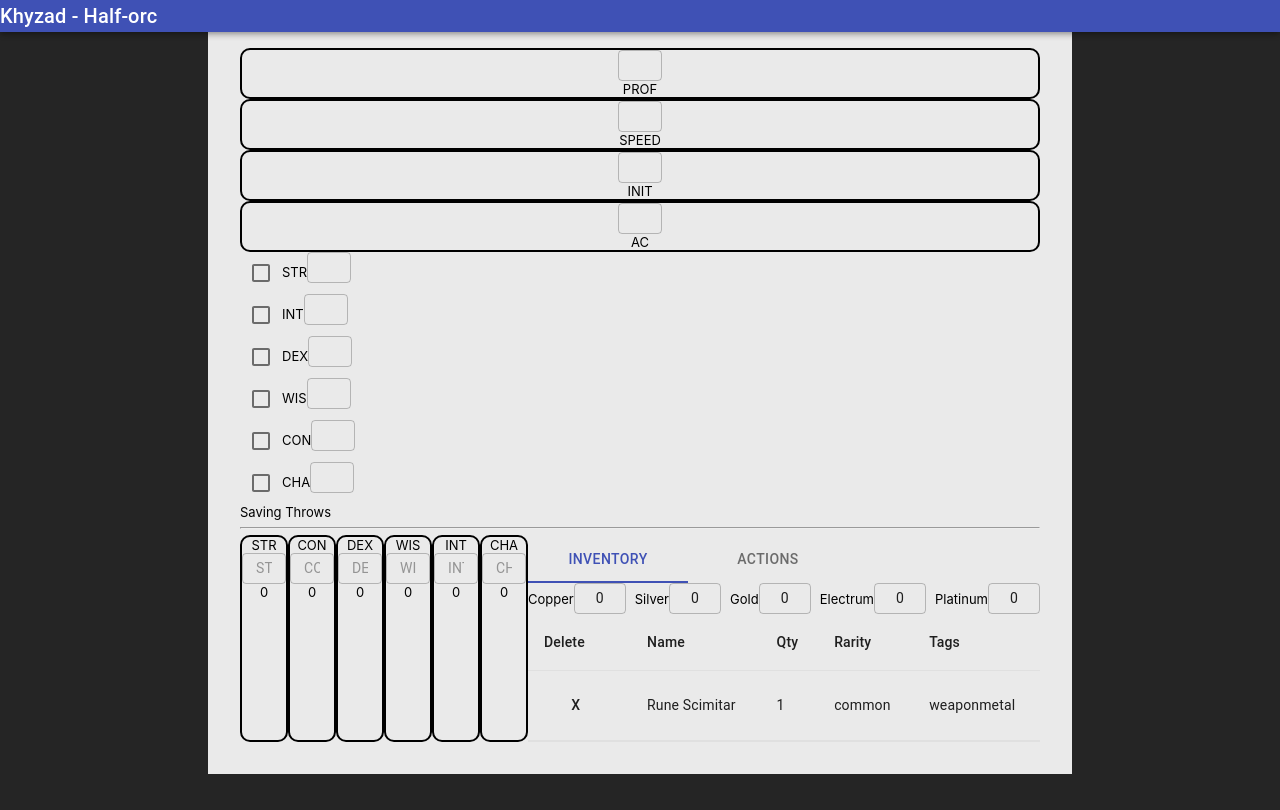
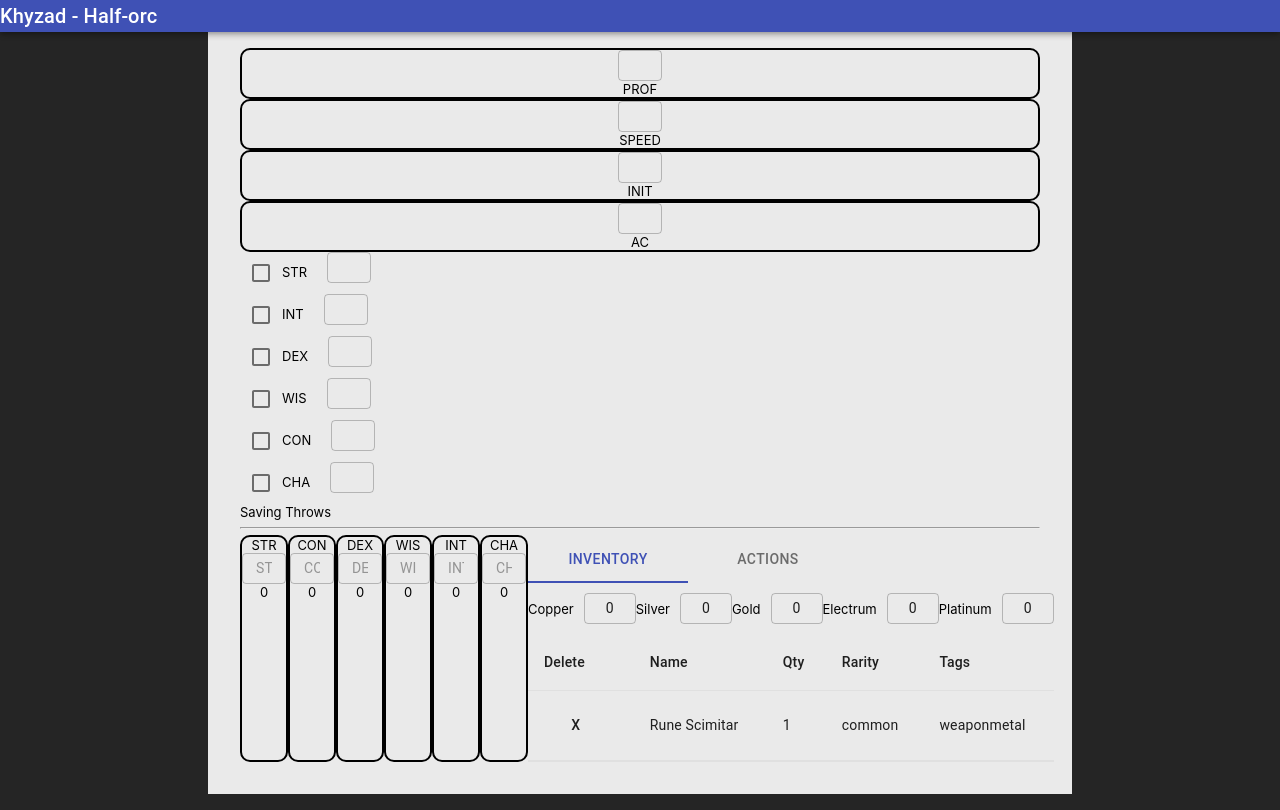
Before and after one commit to Khyzad/DndApp, a React (Create React App) app in the folder client/: page / in a window 1280 px wide. Built offline with nearby package versions, Linux system fonts and the light colour scheme.

Commit message:
Rearrange components

```diff
--- a/client/src/components/AttributeBox.tsx
+++ b/client/src/components/AttributeBox.tsx
@@ -15,7 +15,7 @@ const AttributeBox: React.FC<IProps> = (props: IProps) => {
       <div className="attribute-box">
          <span>{props.text}</span>
          <TextInput text="" length={2} isNumber={true} placeholder={props.text} className="center"></TextInput>
-         <span>{props.modifier}</span>
+         <div className="modifier">{props.modifier}</div>
       </div>
    );
 };
--- a/client/src/components/SavingThrowContainer.tsx
+++ b/client/src/components/SavingThrowContainer.tsx
@@ -17,12 +17,11 @@ export const SavingThrowContainer: React.FC<IProps> = (props: IProps) => {
                      value="checkedA"
                      inputProps={{ 'aria-label': 'Checkbox A' }}
                   />
-                  <span className="center">{attribute}</span>
-                  <span><TextInput text="" isNumber={true} length={2}></TextInput></span>
+                  <span className="center attribute-name">{attribute}</span>
+                  <span className="input"><TextInput text="" isNumber={true} length={2}></TextInput></span>
                </div>
             ))}
             <span id="saving-throw-label" className="center">Saving Throws</span>
-
          </div>
       </>
    );
--- a/client/src/components/Tabs/InventoryTab.tsx
+++ b/client/src/components/Tabs/InventoryTab.tsx
@@ -14,6 +14,7 @@ import TableCell from '@material-ui/core/TableCell';
 import TableContainer from '@material-ui/core/TableContainer';
 import TableHead from '@material-ui/core/TableHead';
 import TableRow from '@material-ui/core/TableRow';
+import { makeStyles } from '@material-ui/core';
 
 const rowStyle: CSSProperties = {
    display: 'flex',
@@ -24,12 +25,19 @@ const rowStyle: CSSProperties = {
    width: '100%',
 }
 
+const useStyles = makeStyles({
+  table: {
+    marginTop: '10px',
+  }
+});
+
 interface IRowProps {
    item: IItem,
 }
 const InventoryRow: React.FC<IRowProps> = (props: IRowProps) => {
    const { name, description, quantity, rarity, tags } = props.item;
    const [open, setOpen] = useState(false);
+   const classes = useStyles();
 
    const handleOpen = (event: any) => {
       console.log(open);
@@ -85,7 +93,7 @@ const Wealth: React.FC<IWealthProps> = (props: IWealthProps) => {
    }
 
    return (
-      <div style={wealthStyle}>
+      <div className="wealth" style={wealthStyle}>
          <div style={wealthStyle}>
             <span>Copper</span>
             <TextInput text={`${copper}`} placeholder="0" length={3} width='24px' />
```
